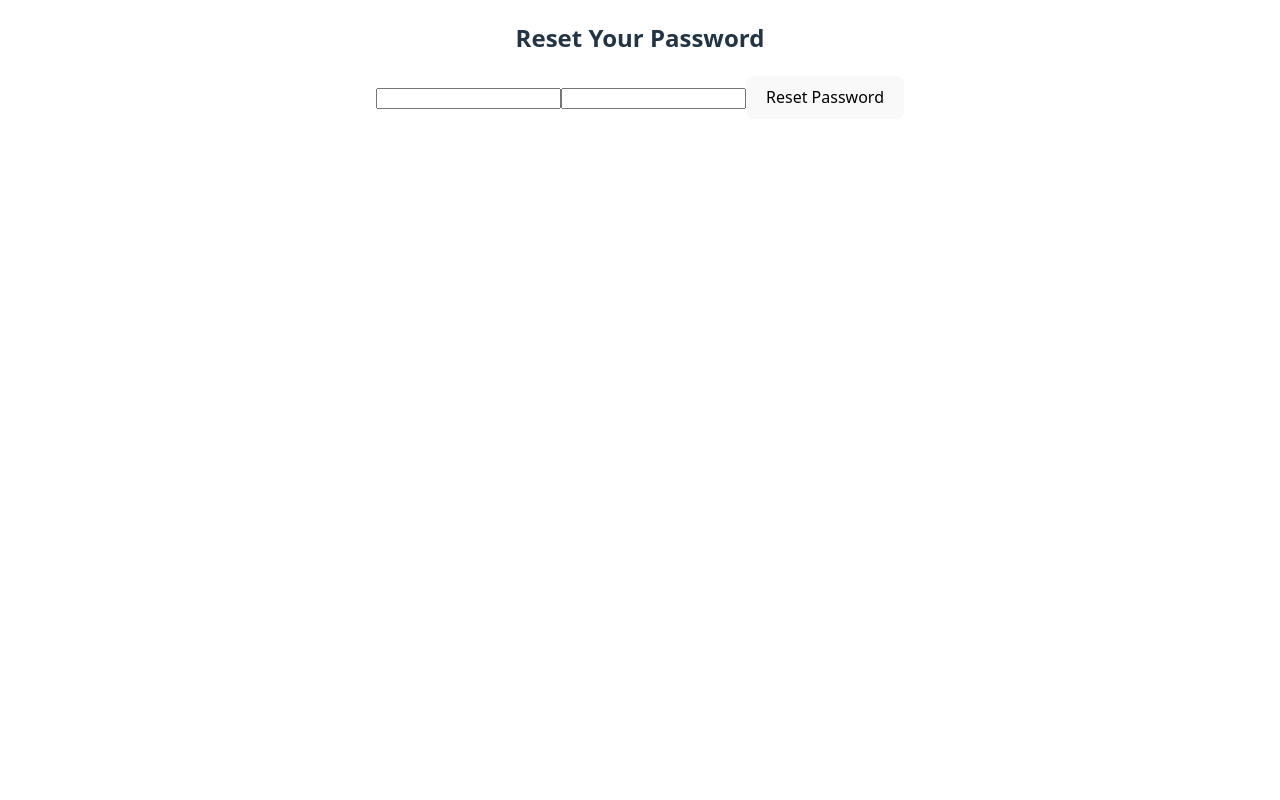
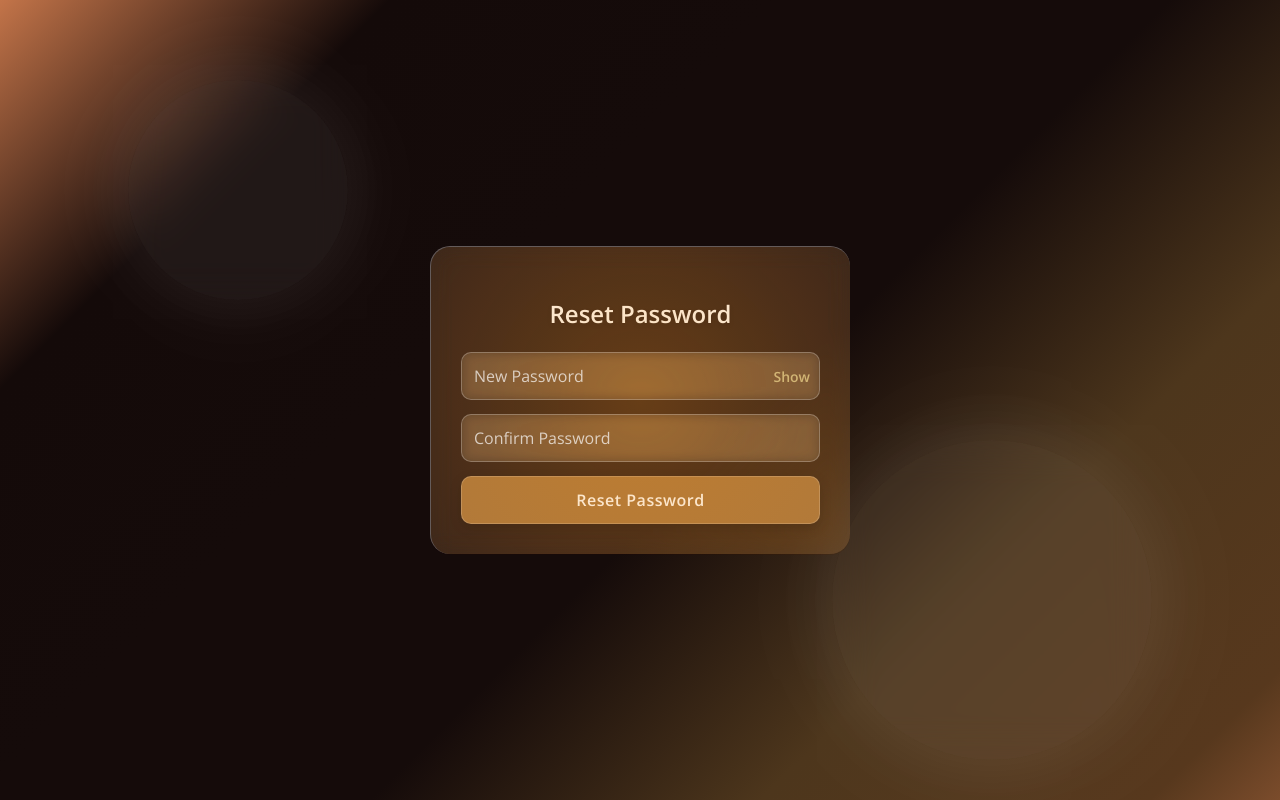
Before and after one commit to danahparis21/react-oauth-login, a React (Vite) app: page /reset in a window 1280 px wide. Built offline with nearby package versions, Linux system fonts and the light colour scheme; no server answers.

Commit message:
Finished ResetPassword and Forgot Password UI,improve email design and debugged password authentication

```diff
--- a/index.html
+++ b/index.html
@@ -2,11 +2,12 @@
 <html lang="en">
   <head>
     <meta charset="UTF-8" />
-    <link rel="icon" type="image/svg+xml" href="/vite.svg" />
+    <link rel="icon" type="image/png" href="/envelope.png" />
     <meta name="viewport" content="width=device-width, initial-scale=1.0" />
     <link href="https://fonts.googleapis.com/css2?family=Open+Sans:wght@400;600&display=swap" rel="stylesheet">
     <style></style>
-    <title>Vite + React</title>
+    <title>Login System</title>
+
   </head>
   <body>
     <div id="root"></div>
--- a/src/ForgotPassword.jsx
+++ b/src/ForgotPassword.jsx
@@ -1,77 +1,122 @@
-import { useState } from "react";
+import React, { useState, useEffect, useRef } from "react";
 import { account } from "./appwriteConfig";
+import { Link } from "react-router-dom";
+import "./App.css";
+import { ToastContainer, toast } from "react-toastify";
+import "react-toastify/dist/ReactToastify.css";
+
 
 function ForgotPassword() {
+  const formRef = useRef(null);
   const [email, setEmail] = useState("");
+
 
   const handleSubmit = async (e) => {
     e.preventDefault();
     try {
       await account.createRecovery(email, "http://localhost:5173/reset");
-      alert("Recovery email sent! Check your inbox.");
+
+      toast.success("If an account with that email exists, a recovery link has been sent.", {
+        className: "custom-toast",
+      });
+
     } catch (err) {
       console.error("Recovery error:", err);
-      alert(err.message || "Something went wrong");
+      toast.error(err.message || "Something went wrong", {
+        className: "custom-toast",
+      });
     }
   };
 
+  useEffect(() => {
+    const el = formRef.current;
+
+    const handleMouseMove = (e) => {
+      const rect = el.getBoundingClientRect();
+      const x = e.clientX - rect.left;
+      const y = e.clientY - rect.top;
+      el.style.setProperty("--x", `${x}px`);
+      el.style.setProperty("--y", `${y}px`);
+    };
+
+    el.addEventListener("mousemove", handleMouseMove);
+    return () => el.removeEventListener("mousemove", handleMouseMove);
+  }, []);
+
+
+
   return (
-    <div style={containerStyle}>
-      <form onSubmit={handleSubmit} style={formStyle}>
-        <h2>Forgot Password</h2>
+    <div className="animated-bg">
+      <div className="glass-circle" style={{ width: "220px", height: "220px", top: "10%", left: "10%" }}></div>
+      <div className="glass-circle" style={{ width: "320px", height: "320px", bottom: "5%", right: "10%" }}></div>
+
+      <div className="form-wrapper" ref={formRef}>
+        <h2 style={{ textAlign: "center", marginBottom: "20px" }}>Forgot Password</h2>
+        <form onSubmit={handleSubmit}>
           <input
             type="email"
             placeholder="Enter your email"
             value={email}
             onChange={(e) => setEmail(e.target.value)}
             required
+            className="input-field"
             style={inputStyle}
           />
-        <button type="submit" style={buttonStyle}>
+
+          <button type="submit" className="forgotPass-signup-btn">
             Send Recovery Email
           </button>
+
+          <p style={{ textAlign: "center", marginTop: "10px" }}>
+            <Link to="/login" style={{ color: "#d2b575", textDecoration: "none" }}>
+              Back to Login
+            </Link>
+          </p>
         </form>
       </div>
+    </div>
   );
+
 }
+
+
+
 
 const containerStyle = {
   height: "100vh",
+  width: "100vw",
   display: "flex",
   justifyContent: "center",
   alignItems: "center",
-    backgroundColor: "#f9fafb",
-  };
-
-  const formStyle = {
-    width: "100%",
-    maxWidth: "400px",
-    background: "#fff",
-    padding: "30px",
-    borderRadius: "8px",
-    boxShadow: "0 4px 12px rgba(0,0,0,0.1)",
-    textAlign: "center"
+  fontFamily: "'Open Sans', sans-serif",
+  position: "relative",
+  overflow: "hidden",
 };
 
 const inputStyle = {
+  display: "block",
   width: "100%",
-    padding: "10px",
-    marginBottom: "10px",
-    borderRadius: "5px",
-    border: "1px solid #ccc",
+  marginBottom: "14px",
+  padding: "12px",
+  borderRadius: "10px",
+  border: "1px solid rgba(255, 255, 255, 0.25)",
+  backgroundColor: "rgba(255, 255, 255, 0.08)",
   fontSize: "16px",
+  color: "#ffffff",
+  transition: "all 0.3s ease",
+  fontFamily: "'Open Sans', sans-serif",
+  backdropFilter: "blur(6px)",
 };
 
-  const buttonStyle = {
-    width: "100%",
-    padding: "10px",
-    backgroundColor: "#4f46e5",
+const headingStyle = {
+  textAlign: "center",
+  marginBottom: "20px",
   color: "#fff",
-    border: "none",
-    borderRadius: "5px",
-    fontSize: "16px",
-    cursor: "pointer",
+  textShadow: "0 2px 4px rgba(0,0,0,0.2)",
 };
 
 
+
+
+
 export default ForgotPassword;
--- a/src/Login.jsx
+++ b/src/Login.jsx
@@ -11,10 +11,10 @@ import "react-toastify/dist/ReactToastify.css";
 function Login() {
   const formRef = useRef(null);
 
-
   const [email, setEmail] = useState("");
   const [password, setPassword] = useState("");
   const navigate = useNavigate();
+  const [showPassword, setShowPassword] = useState(false);
 
   const handleLogin = async (e) => {
     e.preventDefault();
@@ -51,7 +51,6 @@ function Login() {
     }
   };
 
-
   useEffect(() => {
     const el = formRef.current;
 
@@ -67,7 +66,6 @@ function Login() {
     return () => el.removeEventListener("mousemove", handleMouseMove);
   }, []);
 
-
   return (
     <div style={containerStyle} className="animated-bg">
       <ToastContainer
@@ -81,11 +79,16 @@ function Login() {
         theme="dark"
       />
 
-      <div className="glass-circle" style={{ width: "220px", height: "220px", top: "10%", left: "10%" }}></div>
-      <div className="glass-circle" style={{ width: "320px", height: "320px", bottom: "5%", right: "10%" }}></div>
+      <div
+        className="glass-circle"
+        style={{ width: "220px", height: "220px", top: "10%", left: "10%" }}
+      ></div>
+      <div
+        className="glass-circle"
+        style={{ width: "320px", height: "320px", bottom: "5%", right: "10%" }}
+      ></div>
 
       <div className="form-wrapper" ref={formRef}>
-
         <h2 style={headingStyle}>Log In</h2>
         <form onSubmit={handleLogin}>
           <input
@@ -96,22 +99,39 @@ function Login() {
             required
             style={inputStyle}
           />
+          <div style={{ position: "relative" }}>
             <input
-            type="password"
+              type={showPassword ? "text" : "password"}
               placeholder="Password"
               value={password}
               onChange={(e) => setPassword(e.target.value)}
               required
-            style={inputStyle}
+              style={{
+                ...inputStyle,
+                paddingRight: "80px", // Give room for the button inside the input
+              }}
             />
+            <button
+              type="button"
+              onClick={() => setShowPassword((prev) => !prev)}
+              style={toggleButtonStyle}
+            >
+              {showPassword ? "Hide" : "Show"}
+            </button>
+          </div>
 
           <p style={{ textAlign: "center", marginTop: "10px" }}>
-            <Link to="/forgot-password" style={{ color: "#d2b575", textDecoration: "none" }}>
+            <Link
+              to="/forgot-password"
+              style={{ color: "#d2b575", textDecoration: "none" }}
+            >
               Forgot Password?
             </Link>
           </p>
 
-          <button type="submit" className="signup-btn">Log In</button>
+          <button type="submit" className="signup-btn">
+            Log In
+          </button>
 
           <button
             type="button"
@@ -172,8 +192,6 @@ const headingStyle = {
   textShadow: "0 2px 4px rgba(0,0,0,0.2)",
 };
 
-
-
 const toggleButtonStyle = {
   position: "absolute",
   right: "10px",
@@ -188,6 +206,4 @@ const toggleButtonStyle = {
   fontSize: "14px",
 };
 
-
-
 export default Login;
--- a/src/ResetPassword.jsx
+++ b/src/ResetPassword.jsx
@@ -1,86 +1,227 @@
-import { useState, useEffect } from "react";
+import React, { useState, useEffect, useRef } from "react";
 import { useSearchParams, useNavigate } from "react-router-dom";
 import { account } from "./appwriteConfig";
+import "./App.css";
+import { ToastContainer, toast } from "react-toastify";
+import "react-toastify/dist/ReactToastify.css";
 
 function ResetPassword() {
+  const formRef = useRef(null);
   const [searchParams] = useSearchParams();
   const navigate = useNavigate();
+
   const [password, setPassword] = useState("");
   const [confirm, setConfirm] = useState("");
+  const [touched, setTouched] = useState(false);
+  const [showPassword, setShowPassword] = useState(false);
 
   const userId = searchParams.get("userId");
   const secret = searchParams.get("secret");
 
+  // ✅ Move these here AFTER password is defined
+  const isLongEnough = password.length >= 8;
+  const hasUppercase = /[A-Z]/.test(password);
+  const hasNumber = /\d/.test(password);
+  const passwordMatch = password === confirm;
+
+  const getStrength = () => {
+    let score = 0;
+    if (isLongEnough) score++;
+    if (hasUppercase) score++;
+    if (hasNumber) score++;
+
+    if (score === 0) return { label: "", color: "transparent" };
+    if (score === 1) return { label: "Weak", color: "#d3825c" };
+    if (score === 2) return { label: "Medium", color: "#e0b96a" };
+    if (score === 3) return { label: "Strong", color: "#f5e6c5" };
+  };
   const handleReset = async (e) => {
     e.preventDefault();
-    if (password !== confirm) return alert("Passwords do not match");
+    const { label } = getStrength();
+
+    if (label !== "Strong") {
+      return toast.warning("Password is not strong enough", {
+        className: "custom-toast",
+      });
+    }
+
+    if (!passwordMatch) {
+      return toast.error("Passwords do not match", {
+        className: "custom-toast",
+      });
+    }
+
     try {
       await account.updateRecovery(userId, secret, password, confirm);
-      alert("Password reset successful!");
+      toast.success("Password reset successful!");
       navigate("/login");
     } catch (err) {
       console.error("Reset error:", err);
-      alert(err.message);
+      toast.error(err.message || "Something went wrong");
     }
   };
 
+  useEffect(() => {
+    const el = formRef.current;
+    const handleMouseMove = (e) => {
+      const rect = el.getBoundingClientRect();
+      const x = e.clientX - rect.left;
+      const y = e.clientY - rect.top;
+      el.style.setProperty("--x", `${x}px`);
+      el.style.setProperty("--y", `${y}px`);
+    };
+    el.addEventListener("mousemove", handleMouseMove);
+    return () => el.removeEventListener("mousemove", handleMouseMove);
+  }, []);
+
   return (
+    <div style={containerStyle} className="animated-bg">
+      <ToastContainer position="top-center" autoClose={3500} theme="dark" />
+      <div className="glass-circle" style={{ width: "220px", height: "220px", top: "10%", left: "10%" }}></div>
+      <div className="glass-circle" style={{ width: "320px", height: "320px", bottom: "5%", right: "10%" }}></div>
+
+      <div className="form-wrapper" ref={formRef}>
+        <h2 style={headingStyle}>Reset Password</h2>
         <form onSubmit={handleReset}>
-      <h2>Reset Your Password</h2>
+          <div style={{ position: "relative" }}>
             <input
-        type="password"
+              type={showPassword ? "text" : "password"}
               placeholder="New Password"
               value={password}
-        onChange={(e) => setPassword(e.target.value)}
+              onChange={(e) => {
+                setPassword(e.target.value);
+                setTouched(true);
+              }}
               required
+              style={inputStyle}
             />
+            <button
+              type="button"
+              onClick={() => setShowPassword((prev) => !prev)}
+              style={toggleButtonStyle}
+            >
+              {showPassword ? "Hide" : "Show"}
+            </button>
+          </div>
+
+          {touched && (
+            <>
+              <div style={{ marginBottom: "10px" }}>
+                <div
+                  style={{
+                    height: "6px",
+                    borderRadius: "4px",
+                    backgroundColor: getStrength().color,
+                    width: "100%",
+                    transition: "all 0.4s ease",
+                  }}
+                ></div>
+                <span
+                  style={{
+                    fontSize: "12px",
+                    color: getStrength().color,
+                    marginTop: "4px",
+                    display: "block",
+                  }}
+                >
+                  {getStrength().label}
+                </span>
+              </div>
+
+              <ul style={checklistStyle}>
+                <li style={{ color: isLongEnough ? "white" : "#f79862" }}>
+                  {isLongEnough ? "✓" : "✗"} At least 8 characters
+                </li>
+                <li style={{ color: hasUppercase ? "white" : "#f79862" }}>
+                  {hasUppercase ? "✓" : "✗"} At least one uppercase letter
+                </li>
+                <li style={{ color: hasNumber ? "white" : "#f79862" }}>
+                  {hasNumber ? "✓" : "✗"} At least one number
+                </li>
+              </ul>
+            </>
+          )}
+
           <input
-        type="password"
-        placeholder="Confirm New Password"
+            type={showPassword ? "text" : "password"}
+            placeholder="Confirm Password"
             value={confirm}
             onChange={(e) => setConfirm(e.target.value)}
             required
+            style={inputStyle}
           />
-      <button type="submit">Reset Password</button>
+
+          <button type="submit" className="signup-btn">
+            Reset Password
+          </button>
         </form>
+      </div>
+    </div>
   );
 }
+
+
 const containerStyle = {
   height: "100vh",
+  width: "100vw",
   display: "flex",
   justifyContent: "center",
   alignItems: "center",
-    backgroundColor: "#f9fafb",
-  };
-
-  const formStyle = {
-    width: "100%",
-    maxWidth: "400px",
-    background: "#fff",
-    padding: "30px",
-    borderRadius: "8px",
-    boxShadow: "0 4px 12px rgba(0,0,0,0.1)",
-    textAlign: "center"
+  fontFamily: "'Open Sans', sans-serif",
+  position: "relative",
+  overflow: "hidden",
 };
 
 const inputStyle = {
+  display: "block",
   width: "100%",
-    padding: "10px",
-    marginBottom: "10px",
-    borderRadius: "5px",
-    border: "1px solid #ccc",
+  marginBottom: "14px",
+  padding: "12px",
+  borderRadius: "10px",
+  border: "1px solid rgba(255, 255, 255, 0.25)",
+  backgroundColor: "rgba(255, 255, 255, 0.08)",
   fontSize: "16px",
+  color: "#ffffff",
+  transition: "all 0.3s ease",
+  fontFamily: "'Open Sans', sans-serif",
+  backdropFilter: "blur(6px)",
 };
 
-  const buttonStyle = {
-    width: "100%",
-    padding: "10px",
-    backgroundColor: "#4f46e5",
+const headingStyle = {
+  textAlign: "center",
+  marginBottom: "20px",
   color: "#fff",
-    border: "none",
-    borderRadius: "5px",
-    fontSize: "16px",
-    cursor: "pointer",
+  textShadow: "0 2px 4px rgba(0,0,0,0.2)",
 };
 
+
+
+
+
+const toggleButtonStyle = {
+  position: "absolute",
+  right: "10px",
+  top: "50%",
+  transform: "translateY(-50%)",
+  background: "none",
+  border: "none",
+  color: "#d2b575",
+  cursor: "pointer",
+  fontWeight: "bold",
+  padding: 0,
+  fontSize: "14px",
+};
+
+const checklistStyle = {
+  listStyle: "none",
+  padding: "10px 0",
+  margin: "0",
+  fontSize: "13px",
+  lineHeight: "1.8",
+  color: "#eee",
+  fontFamily: "'Open Sans', sans-serif",
+};
+
+
+
 export default ResetPassword;
```
Also changed, not shown: src/App.css (+27 -0 lines), envelope.png (added), 1 other file (tests, documents, lock files or other folders). Lines whose indentation alone changed are shown as unchanged.
